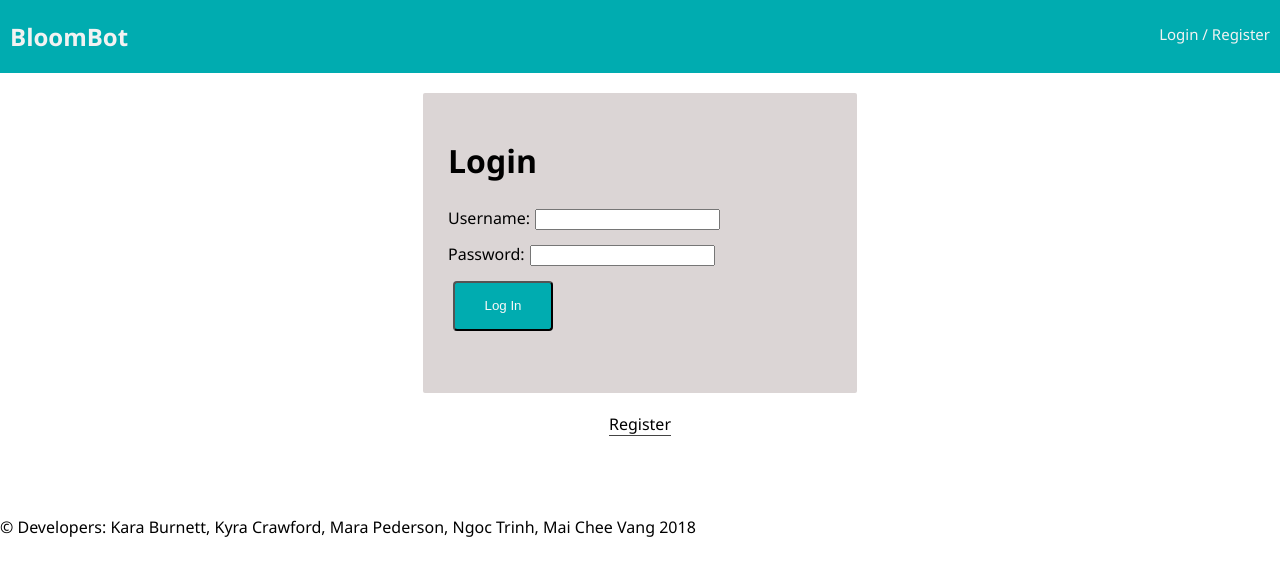
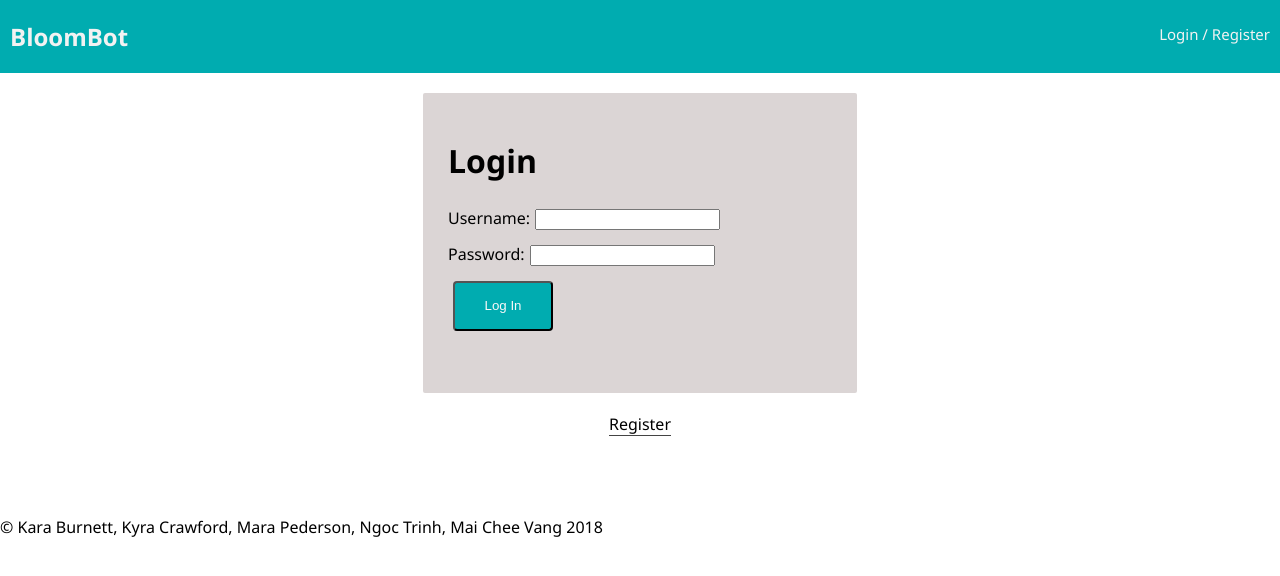
Before and after one commit to kyracalvert/plant-bot, a React (Create React App) app: page /plant-data#/dash in a window 1280 px wide. Shown: the top 576 px of the page. Built offline with nearby package versions, Linux system fonts and the light colour scheme; no server answers.

Commit message:
edited footer text.

```diff
--- a/src/components/Footer/Footer.js
+++ b/src/components/Footer/Footer.js
@@ -8,7 +8,7 @@ import './Footer.css'
 
 const Footer = () => (
   <footer>
-    &copy; Developers: Kara Burnett, Kyra Crawford, Mara Pederson, Ngoc Trinh, Mai Chee Vang 2018
+    &copy; Kara Burnett, Kyra Crawford, Mara Pederson, Ngoc Trinh, Mai Chee Vang 2018
   </footer>
 );
 
```
